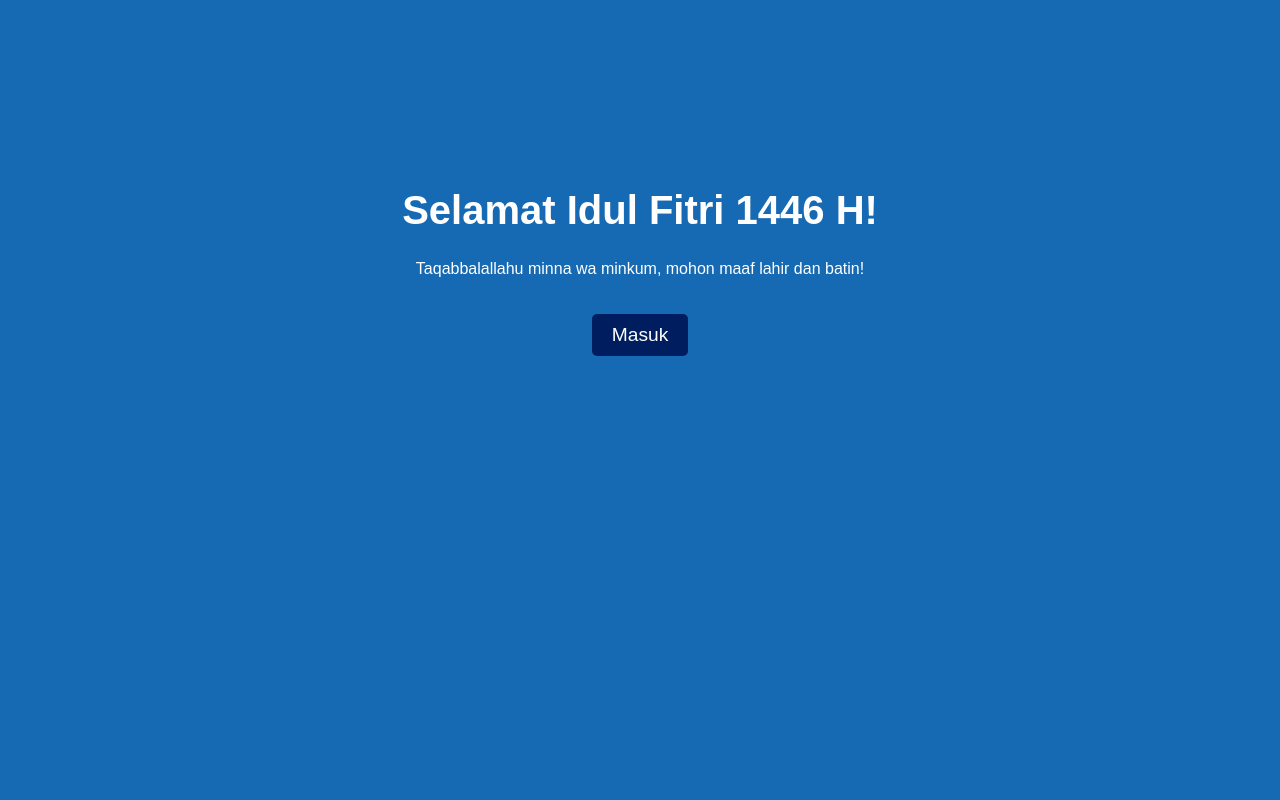
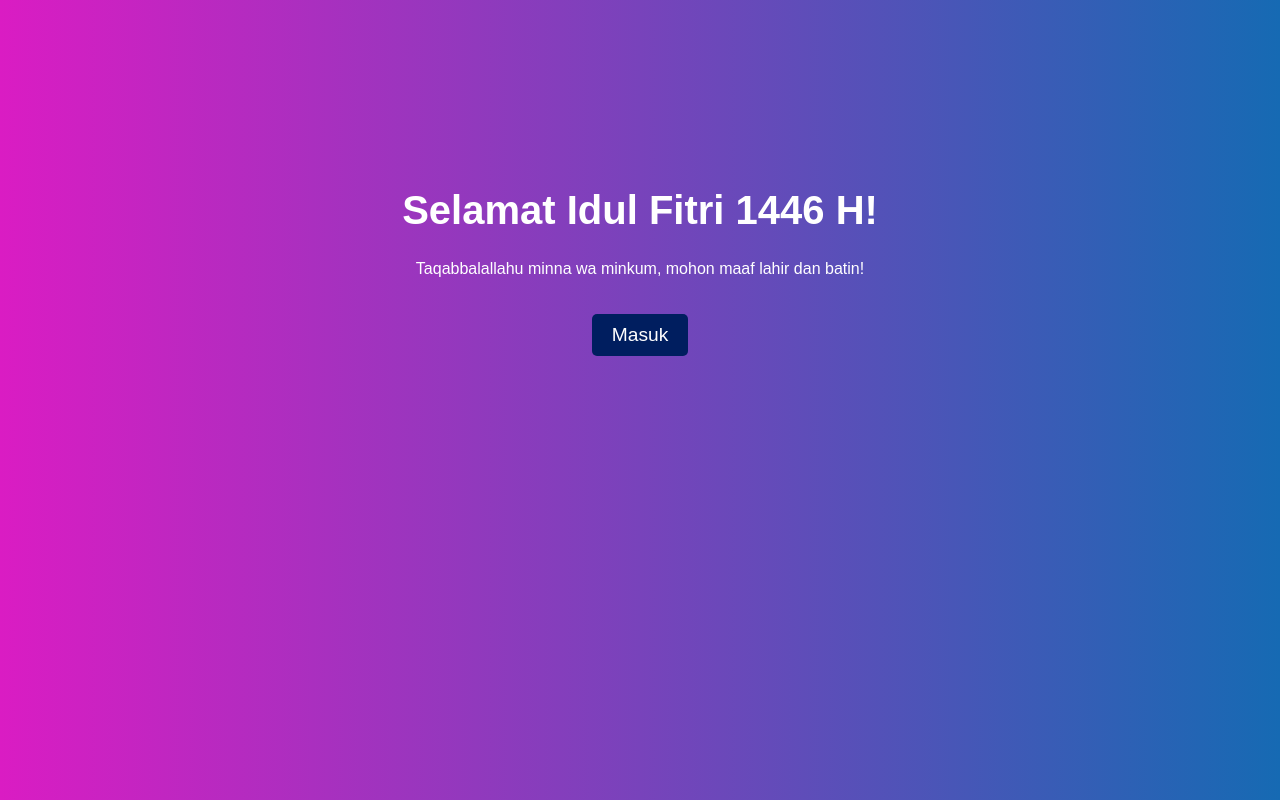
Before and after one commit to albarrrestyy/lebaran1446, a plain HTML site: page index.html in a window 1280 px wide. Drawn offline with Linux system fonts and the light colour scheme.

Commit message:
Update style.css

```diff
--- a/css/style.css
+++ b/css/style.css
@@ -1,7 +1,7 @@
 body {
     font-family: 'Poppins', sans-serif;
     text-align: center;
-    background: linear-gradient(to right, #166ab3, #166ab3);
+    background: linear-gradient(to right, #da1cc3, #166ab3);
     color: white;
     padding: 20px;
 }
```
